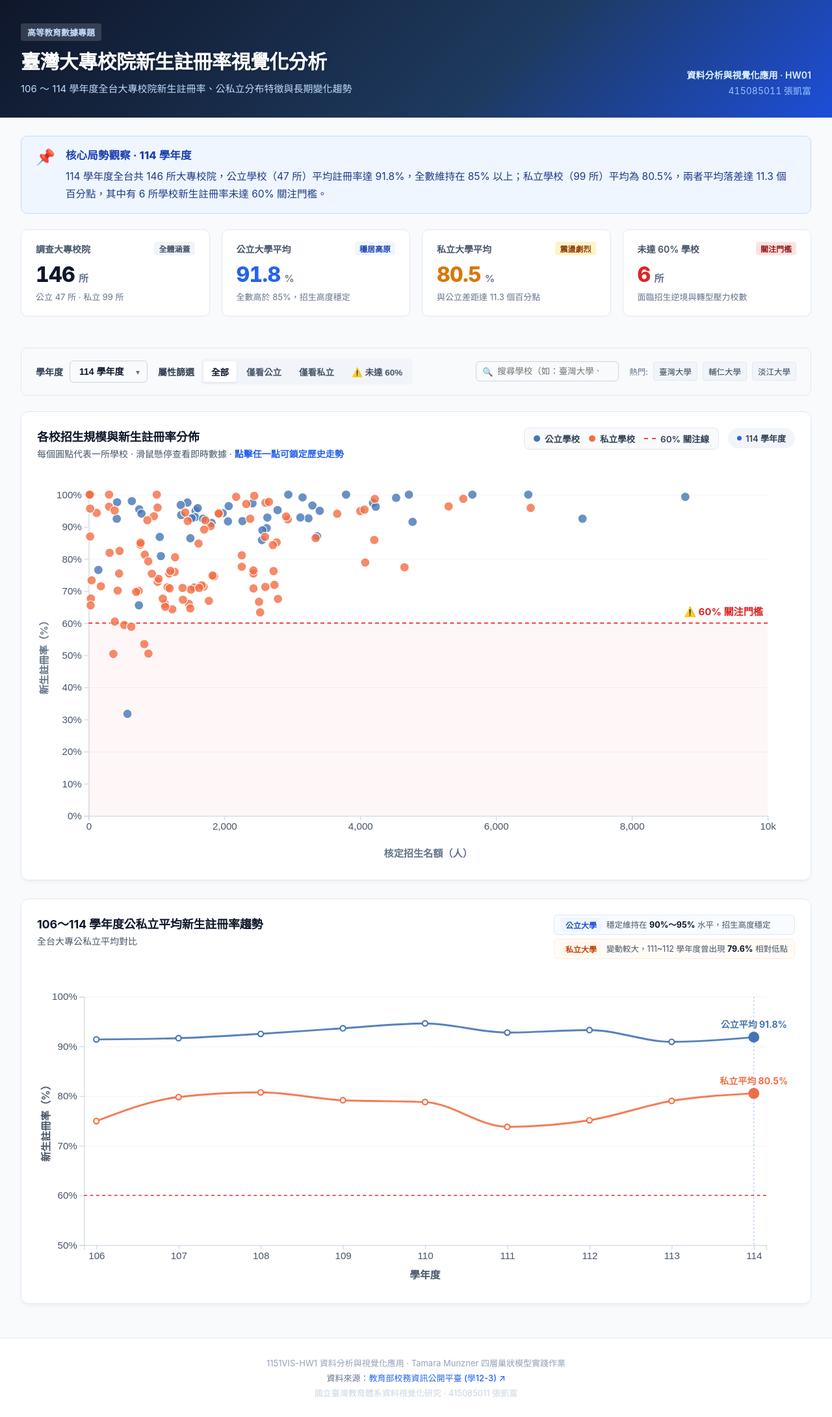
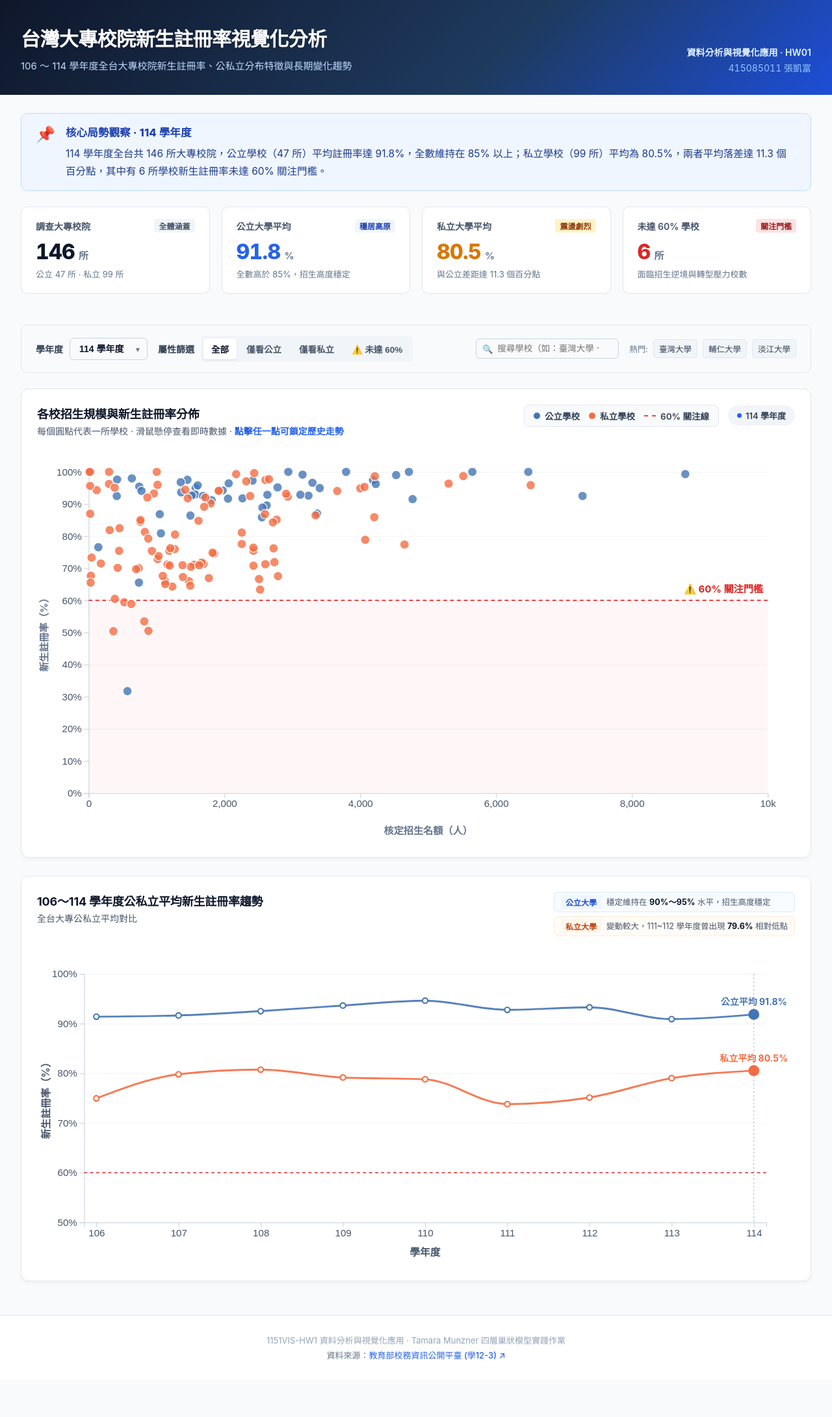
Before and after one commit to powerkaifu/1151VIS-HW1-415085011-CHANG-KAI-FU, a Vue app: page / in a window 1280 px wide. Shown: the whole page at 65% size. After the commit the page ends 2123 px from the top, so only its background shows below. Built offline with nearby package versions, Linux system fonts and the light colour scheme.

Commit message:
fix(ui): 嚴格遵循手動修改設定，標題採台灣、移除高等教育數據標籤與頁尾多餘文字

```diff
--- a/src/App.vue
+++ b/src/App.vue
@@ -140,10 +140,7 @@ function clearSelectedSchool() {
 		<header class="app-header">
 			<div class="header-content">
 				<div class="header-main">
-					<div class="badge-row">
-						<span class="category-badge">高等教育數據專題</span>
-					</div>
-					<h1 class="page-title">臺灣大專校院新生註冊率視覺化分析</h1>
+					<h1 class="page-title">台灣大專校院新生註冊率視覺化分析</h1>
 					<p class="page-subtitle">106 ～ 114 學年度全台大專校院新生註冊率、公私立分布特徵與長期變化趨勢</p>
 				</div>
 				<div class="author-meta">
@@ -334,7 +331,6 @@ function clearSelectedSchool() {
 						>教育部校務資訊公開平臺 (學12-3) ↗</a
 					>
 				</p>
-				<p class="footer-sub">國立臺灣教育體系資料視覺化研究 · 415085011 張凱富</p>
 			</div>
 		</footer>
 	</div>
@@ -388,20 +384,7 @@ body {
 	gap: 16px;
 }
 
-.badge-row {
-	display: flex;
-	gap: 8px;
-	margin-bottom: 8px;
-}
 
-.category-badge {
-	background: rgba(255, 255, 255, 0.15);
-	color: #bfdbfe;
-	font-size: 13px;
-	font-weight: 700;
-	padding: 4px 10px;
-	border-radius: 4px;
-}
 
 .page-title {
 	font-size: 30px;
@@ -846,7 +829,5 @@ body {
 	text-decoration: underline;
 }
 
-.footer-sub {
-	color: #cbd5e1;
-}
+
 </style>
```
